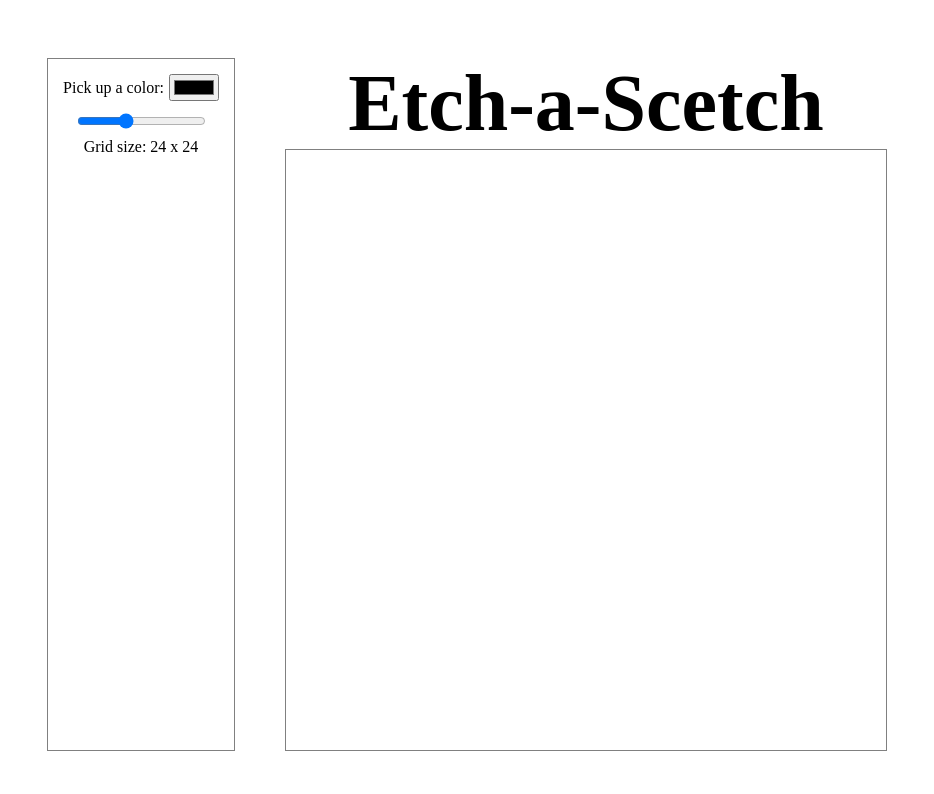
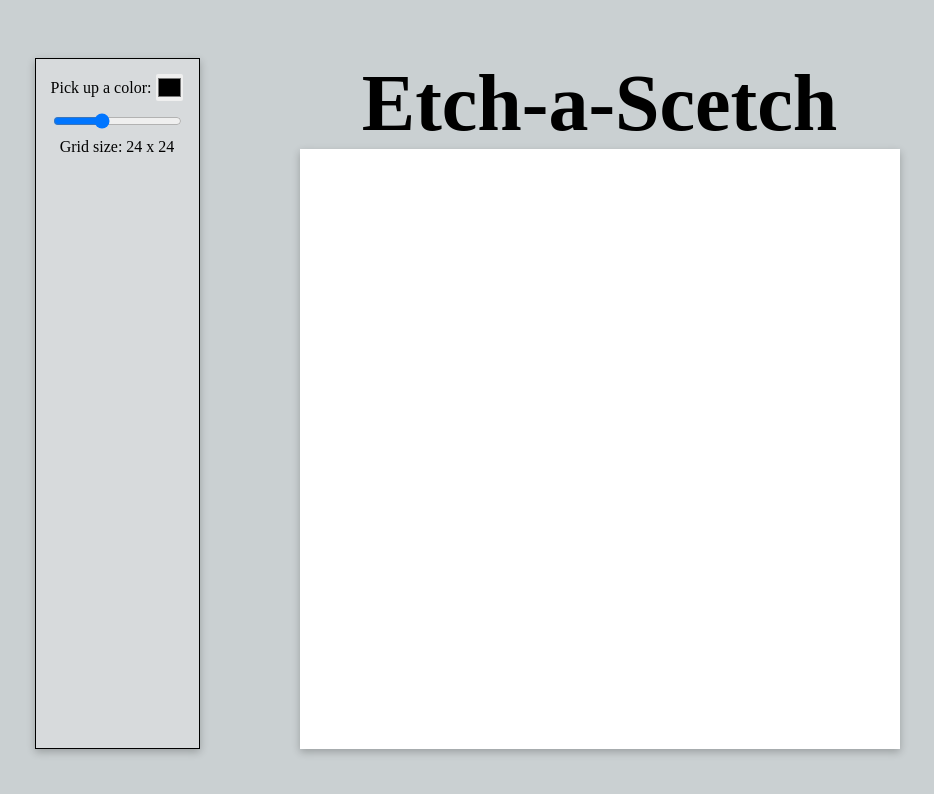
Before and after one commit to aandrku18/etch-a-scetch, a plain HTML site: page index.html in a window 1280 px wide. Shown: the whole page, without its empty margins (173-1107 px from the left). Drawn offline with Linux system fonts and the light colour scheme.

Commit message:
style changes

```diff
--- a/style.css
+++ b/style.css
@@ -4,6 +4,8 @@ body {
     align-items: center;
     padding-top: 50px;
     gap: 30px;
+    background-color: #Cad0d2;
+    color: black;
 }
 
 .name {
@@ -14,14 +16,15 @@ body {
 
 .buttons-container {
     display: flex;
-    gap: 50px;
+    gap: 100px;
 }
 
 .container {
     display: grid;
     width: 600px;
     height: 600px;
-    border: 1px solid gray;
+    background-color: white;
+    box-shadow: rgba(0, 0, 0, 0.24) 0px 3px 8px;
 }
 
 #rangeinput {
@@ -29,12 +32,15 @@ body {
     flex-direction: column;
 }
 
+
 .buttons {
     display: flex;
     flex-direction: column;
     gap: 10px;
-    border: 1px solid gray;
+    border: 1px solid black;
     padding: 15px;
+    box-shadow: rgba(0, 0, 0, 0.24) 0px 3px 8px;
+    background-color: #D7dadc;
 }
 
 
@@ -49,3 +55,12 @@ body {
 .selected div {
     padding: 0;
 }
+
+#color-palette {
+    border: 0px;
+    padding: 0;
+    appearance: none;
+    width: 27px;
+    height: 27px;
+    border-radius: 2px;
+}
```
